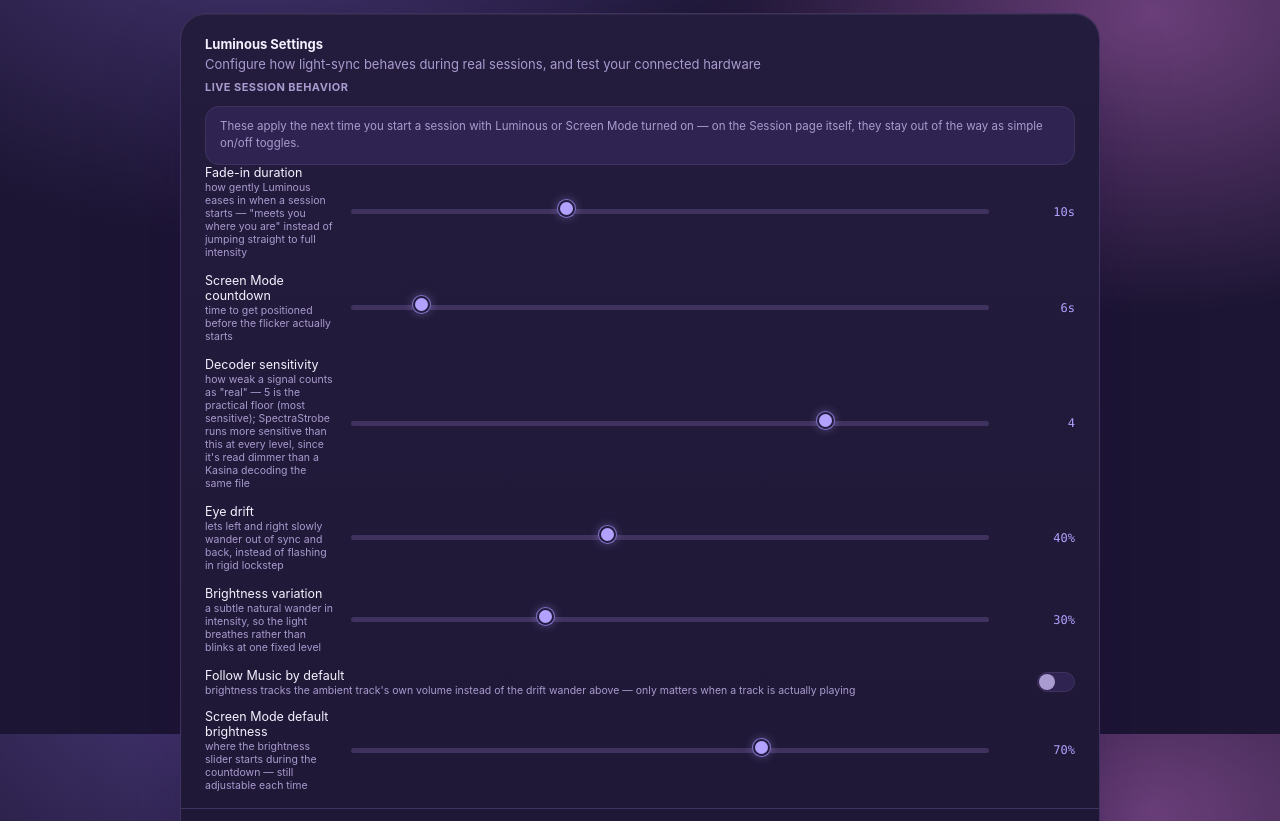
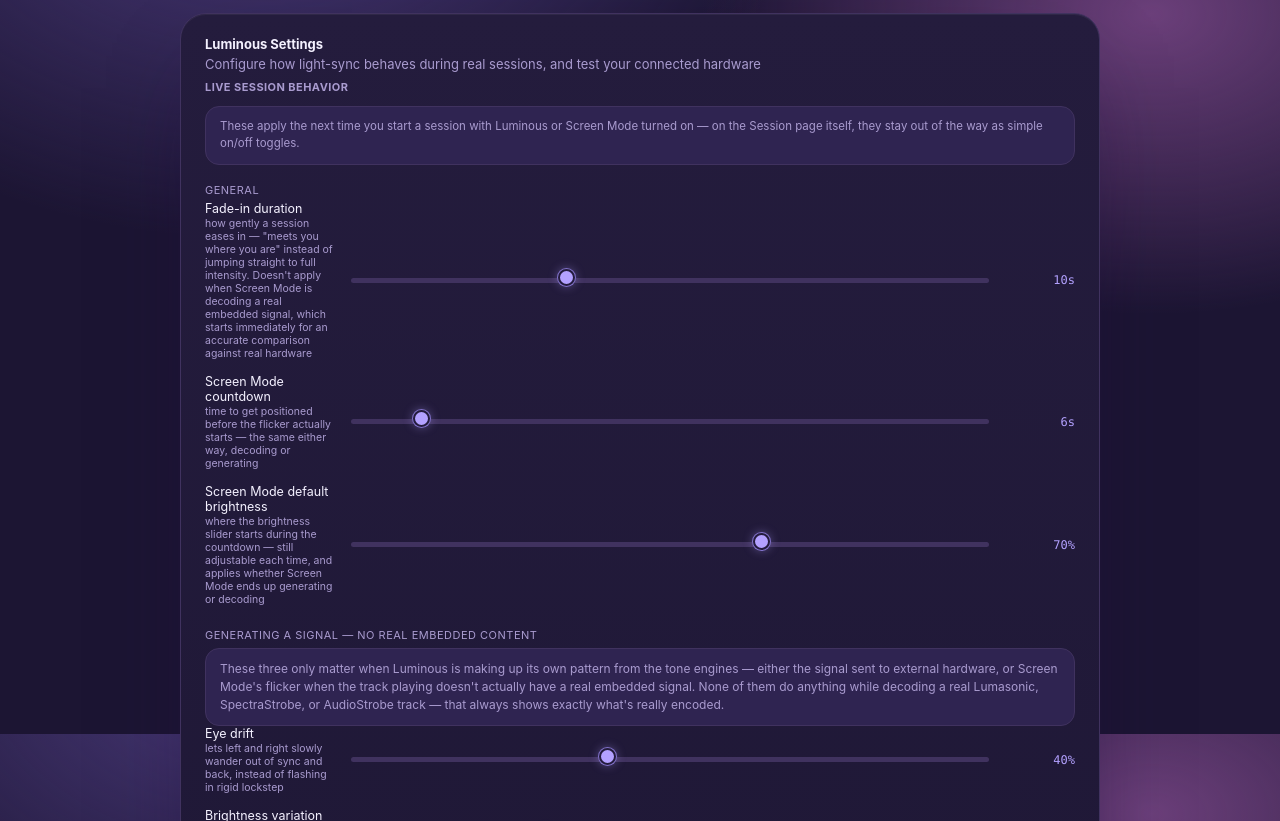
Before and after one commit to quacked73/VibroFlo, a website built with Vite: page luminous.html in a window 1280 px wide. Shown: the part 66-887 px from the top of the page. Built offline with nearby package versions, Linux system fonts and the light colour scheme.

Commit message:
Label updates

```diff
--- a/luminous.html
+++ b/luminous.html
@@ -24,22 +24,32 @@
         Session page itself, they stay out of the way as simple on/off toggles.
       </div>
 
+      <div style="color:var(--muted); font-size:11px; text-transform:uppercase; letter-spacing:0.5px; margin:18px 0 4px;">General</div>
+
       <div class="ctrl-row">
-        <div class="ctrl-label">Fade-in duration<small>how gently Luminous eases in when a session starts — "meets you where you are" instead of jumping straight to full intensity</small></div>
+        <div class="ctrl-label">Fade-in duration<small>how gently a session eases in — "meets you where you are" instead of jumping straight to full intensity. Doesn't apply when Screen Mode is decoding a real embedded signal, which starts immediately for an accurate comparison against real hardware</small></div>
         <input type="range" id="prefFadeIn" min="0" max="30" step="1" value="10">
         <div class="ctrl-value"><span id="prefFadeInVal">10</span>s</div>
       </div>
 
       <div class="ctrl-row">
-        <div class="ctrl-label">Screen Mode countdown<small>time to get positioned before the flicker actually starts</small></div>
+        <div class="ctrl-label">Screen Mode countdown<small>time to get positioned before the flicker actually starts — the same either way, decoding or generating</small></div>
         <input type="range" id="prefCountdown" min="5" max="15" step="1" value="6">
         <div class="ctrl-value"><span id="prefCountdownVal">6</span>s</div>
       </div>
 
       <div class="ctrl-row">
-        <div class="ctrl-label">Decoder sensitivity<small>how weak a signal counts as "real" — 5 is the practical floor (most sensitive); SpectraStrobe runs more sensitive than this at every level, since it's read dimmer than a Kasina decoding the same file</small></div>
-        <input type="range" id="prefSensitivity" min="1" max="5" step="1" value="4">
-        <div class="ctrl-value"><span id="prefSensitivityVal">4</span></div>
+        <div class="ctrl-label">Screen Mode default brightness<small>where the brightness slider starts during the countdown — still adjustable each time, and applies whether Screen Mode ends up generating or decoding</small></div>
+        <input type="range" id="prefScreenBrightness" min="15" max="100" step="1" value="70">
+        <div class="ctrl-value"><span id="prefScreenBrightnessVal">70</span>%</div>
+      </div>
+
+      <div style="color:var(--muted); font-size:11px; text-transform:uppercase; letter-spacing:0.5px; margin:22px 0 4px;">Generating a signal — no real embedded content</div>
+      <div class="callout" style="font-size:12px;">
+        These three only matter when Luminous is making up its own pattern from the tone engines —
+        either the signal sent to external hardware, or Screen Mode's flicker when the track playing
+        doesn't actually have a real embedded signal. None of them do anything while decoding a real
+        Lumasonic, SpectraStrobe, or AudioStrobe track — that always shows exactly what's really encoded.
       </div>
 
       <div class="ctrl-row">
@@ -55,14 +65,16 @@
       </div>
 
       <div class="toggle-line">
-        <div class="ctrl-label">Follow Music by default<small>brightness tracks the ambient track's own volume instead of the drift wander above — only matters when a track is actually playing</small></div>
+        <div class="ctrl-label">Follow Music by default<small>brightness tracks the ambient track's own volume instead of the drift wander above. Only affects the signal sent to external hardware — Screen Mode doesn't use this one at all, generating or decoding</small></div>
         <div class="switch" id="prefFollowMusicSwitch"><div class="knob"></div></div>
       </div>
 
+      <div style="color:var(--muted); font-size:11px; text-transform:uppercase; letter-spacing:0.5px; margin:22px 0 4px;">Decoding a real embedded signal</div>
+
       <div class="ctrl-row">
-        <div class="ctrl-label">Screen Mode default brightness<small>where the brightness slider starts during the countdown — still adjustable each time</small></div>
-        <input type="range" id="prefScreenBrightness" min="15" max="100" step="1" value="70">
-        <div class="ctrl-value"><span id="prefScreenBrightnessVal">70</span>%</div>
+        <div class="ctrl-label">Decoder sensitivity<small>how weak a signal counts as "real" — 5 is the practical floor (most sensitive); SpectraStrobe runs more sensitive than this at every level, since it's read dimmer than a Kasina decoding the same file. Only matters when reading a real track — does nothing for a generated signal, since there's nothing to detect</small></div>
+        <input type="range" id="prefSensitivity" min="1" max="5" step="1" value="4">
+        <div class="ctrl-value"><span id="prefSensitivityVal">4</span></div>
       </div>
     </div>
 
```
